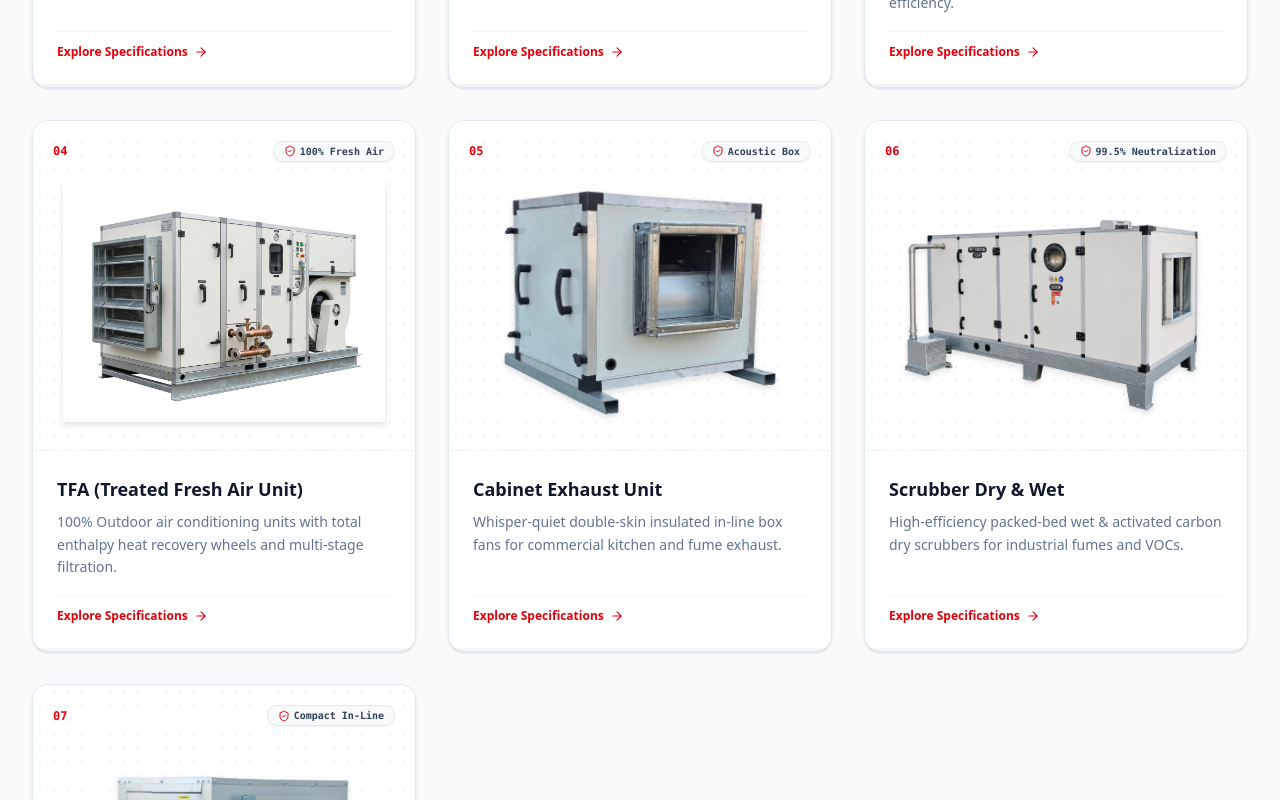
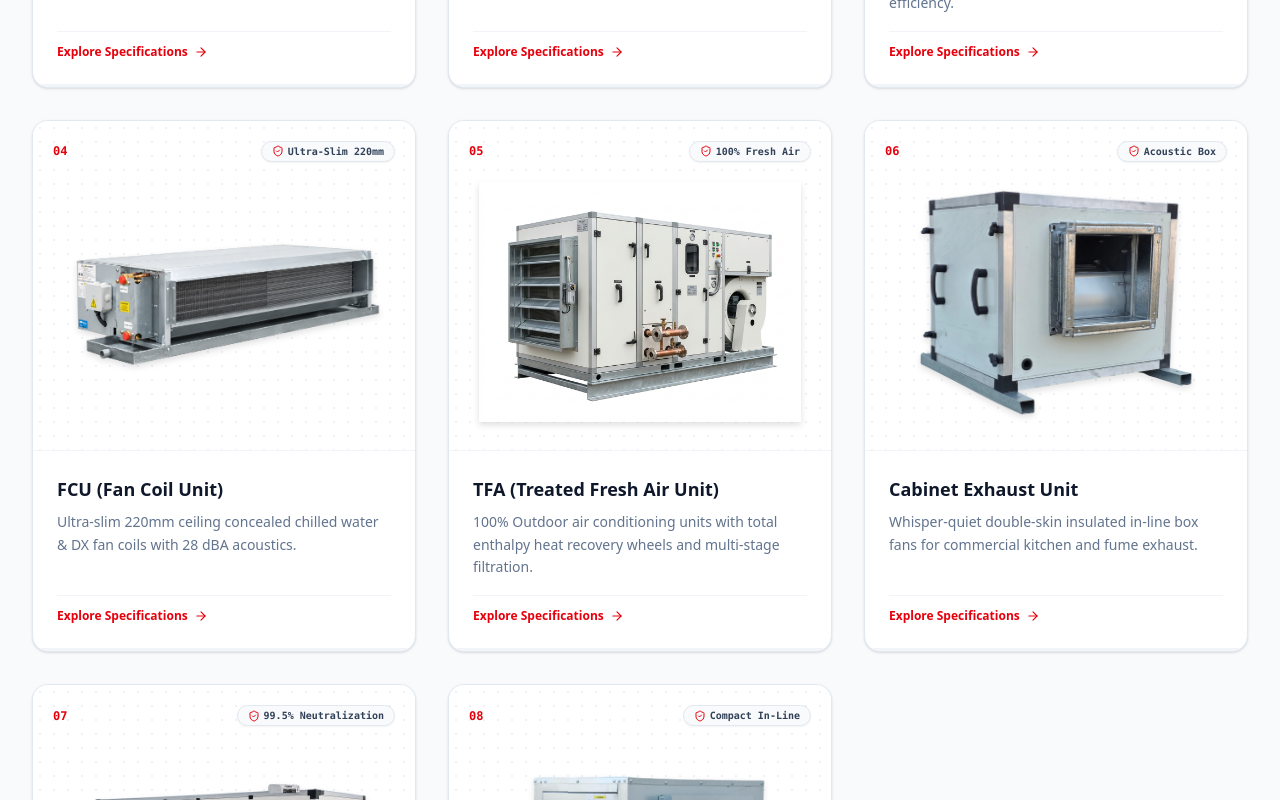
Before and after one commit to Lagectus/eurocon-llp-steelgrey, a Next.js app: page / in a window 1280 px wide. Shown: the part 2600-3400 px from the top of the page. Built offline with nearby package versions, Linux system fonts and the light colour scheme.

Commit message:
feat: update product catalog to exact 8 core products including FCU

```diff
--- a/src/app/layout.tsx
+++ b/src/app/layout.tsx
@@ -26,6 +26,7 @@ export const metadata: Metadata = {
   keywords: [
     "Eurocon System LLP",
     "Air Handling Unit (AHU)",
+    "Fan Coil Unit (FCU)",
     "Industrial Air Washer",
     "TFA Treated Fresh Air Unit",
     "Fan Section",
--- a/src/app/products/[slug]/page.tsx
+++ b/src/app/products/[slug]/page.tsx
@@ -548,6 +548,8 @@ export default function ProductDetailPage({ params }: ProductPageProps) {
                           ? AHU_ANGLE_METADATA[showcasePhotoIndex].title
                           : product.slug === "airwashers"
                           ? "Industrial Airwasher Unit — High-Saturation Evaporative Cooling System"
+                          : product.slug === "fcu"
+                          ? "FCU (Fan Coil Unit) — Ultra-Slim Ceiling Concealed Chilled Water & DX Series"
                           : product.slug === "tfa"
                           ? "TFA (Treated Fresh Air Unit) — 100% Fresh Air & Energy Recovery DOAS"
                           : `${product.name} — Industrial Build Specification`}
@@ -559,6 +561,8 @@ export default function ProductDetailPage({ params }: ProductPageProps) {
                         ? AHU_ANGLE_METADATA[showcasePhotoIndex].badge
                         : product.slug === "airwashers"
                         ? "90% Saturation / Celdek 5090"
+                        : product.slug === "fcu"
+                        ? "Ultra-Slim 220mm / 28 dBA"
                         : product.slug === "tfa"
                         ? "100% Fresh Air / Enthalpy Wheel"
                         : product.heroBadge || "EUROCON OEM"}
--- a/src/components/layout/Footer.tsx
+++ b/src/components/layout/Footer.tsx
@@ -99,6 +99,11 @@ export default function Footer() {
                 </Link>
               </li>
               <li>
+                <Link href="/products/fcu" className="hover:text-red-400 transition-colors">
+                  Fan Coil Unit (FCU)
+                </Link>
+              </li>
+              <li>
                 <Link href="/products/tfa" className="hover:text-red-400 transition-colors">
                   TFA (Treated Fresh Air)
                 </Link>
--- a/src/components/layout/MobileMenu.tsx
+++ b/src/components/layout/MobileMenu.tsx
@@ -93,7 +93,7 @@ export default function MobileMenu({
                     onClick={onClose}
                     className="text-[11px] font-bold text-red-600 hover:text-red-700 flex items-center gap-0.5"
                   >
-                    <span>All (7)</span>
+                    <span>All (8)</span>
                     <ChevronRight className="w-3 h-3" />
                   </Link>
                 </div>
--- a/src/components/layout/Navbar.tsx
+++ b/src/components/layout/Navbar.tsx
@@ -66,6 +66,7 @@ export default function Navbar({
     "fan-section": <Fan className="w-5 h-5 text-red-600" />,
     airwashers: <Droplets className="w-5 h-5 text-[#1B2A6B]" />,
     ahu: <Layers className="w-5 h-5 text-red-500" />,
+    fcu: <Wind className="w-5 h-5 text-teal-600" />,
     tfa: <Wind className="w-5 h-5 text-emerald-600" />,
     "cabinet-exhaust-unit": <Box className="w-5 h-5 text-amber-500" />,
     "scrubber-systems": <Filter className="w-5 h-5 text-purple-600" />,
@@ -173,7 +174,7 @@ export default function Navbar({
                       EUROCON ENGINEERED PRODUCT LINES
                     </span>
                     <span className="text-[10px] font-mono px-2 py-0.5 rounded-full bg-red-50 text-red-600 font-semibold border border-red-100">
-                      7 CORE SERIES
+                      8 CORE SERIES
                     </span>
                   </div>
 
--- a/src/components/sections/CompactProducts.tsx
+++ b/src/components/sections/CompactProducts.tsx
@@ -43,8 +43,18 @@ export default function CompactProducts({}: CompactProductsProps = {}) {
       image: "/images/products/AHU.png",
     },
     {
+      id: "prod-fcu",
+      num: "04",
+      name: "FCU (Fan Coil Unit)",
+      tagline: "Ultra-slim 220mm ceiling concealed chilled water & DX fan coils with 28 dBA acoustics.",
+      schematicType: "fcu" as const,
+      badge: "Ultra-Slim 220mm",
+      href: "/products/fcu",
+      image: "/images/products/FCU-(fancoilunit).png",
+    },
+    {
       id: "prod-tfa",
-      num: "04",
+      num: "05",
       name: "TFA (Treated Fresh Air Unit)",
       tagline: "100% Outdoor air conditioning units with total enthalpy heat recovery wheels and multi-stage filtration.",
       schematicType: "ahu" as const,
@@ -54,7 +64,7 @@ export default function CompactProducts({}: CompactProductsProps = {}) {
     },
     {
       id: "prod-cabinet-exhaust",
-      num: "05",
+      num: "06",
       name: "Cabinet Exhaust Unit",
       tagline: "Whisper-quiet double-skin insulated in-line box fans for commercial kitchen and fume exhaust.",
       schematicType: "cabinetexhaust" as const,
@@ -64,7 +74,7 @@ export default function CompactProducts({}: CompactProductsProps = {}) {
     },
     {
       id: "prod-scrubber-systems",
-      num: "06",
+      num: "07",
       name: "Scrubber Dry & Wet",
       tagline: "High-efficiency packed-bed wet & activated carbon dry scrubbers for industrial fumes and VOCs.",
       schematicType: "scrubber" as const,
@@ -74,7 +84,7 @@ export default function CompactProducts({}: CompactProductsProps = {}) {
     },
     {
       id: "prod-cabinet-inline-unit",
-      num: "07",
+      num: "08",
       name: "Cabinet Inline Unit",
       tagline: "Galvanized double-skin acoustic in-line fans engineered for low-noise false ceiling duct ventilation.",
       schematicType: "inline" as const,
--- a/src/data/euroconData.ts
+++ b/src/data/euroconData.ts
@@ -235,6 +235,65 @@ export const PRODUCTS_DATA: Product[] = [
       { title: "Fan Technology", description: "Direct-drive EC motor plug fan array or belt-driven backward inclined DIDW blower.", badge: "EC / Plug" },
       { title: "Coil Metallurgy", description: "Copper/Aluminum, Hydrophilic coated fins, or full Copper-Copper for corrosive environments.", badge: "AHRI Certified" },
       { title: "Airflow Monitoring", description: "Factory-calibrated differential pressure transmitters for automated VAV CFM feedback.", badge: "Smart VAV" }
+    ]
+  },
+  {
+    id: "prod-fcu",
+    slug: "fcu",
+    aliases: ["fan-coil-unit", "fan-coil-units", "ceiling-fcu", "concealed-fcu", "cassette-fcu"],
+    name: "FCU (Fan Coil Unit)",
+    category: "Air Handling Solutions",
+    subCategory: "Ceiling Concealed & Cassette Series",
+    tagline: "Ultra-slim, whisper-quiet ceiling concealed chilled water & DX fan coil units.",
+    shortDescription: "Low-profile ceiling-concealed and cassette Fan Coil Units (FCU) engineered with multi-speed or EC brushless motors, hydrophilic-finned copper coils, and sloped condensation drain trays.",
+    fullDescription: "EUROCON Fan Coil Units (FCU) are precision-engineered for zonal climate control in commercial offices, luxury hotels, hospital patient rooms, and residential towers. Featuring an ultra-slim chassis (as low as 220mm height) that easily fits tight ceiling voids, low-noise dynamically balanced multi-blade blowers, and high-efficiency copper tube heat exchangers with hydrophilic coated fins.",
+    heroBadge: "Ultra-Slim 220mm Profile & 28 dBA",
+    image: "/images/products/FCU-(fancoilunit).png",
+    gallery: [
+      "/images/products/FCU-(fancoilunit).png"
+    ],
+    schematicSvgType: "fcu",
+    specs: {
+      airflowRange: "200 to 3,000 CFM (340 to 5,100 m³/h)",
+      staticPressure: "ESP 30 Pa (Standard) to 180 Pa (High Static Pressure Series)",
+      coolingCapacity: "0.5 TR to 7.5 TR (1.8 kW to 26 kW)",
+      coilSpecs: "2-Row / 3-Row / 4-Row Seamless Copper Tubes + Hydrophilic Corrugated Fins",
+      noiseLevel: "28 dBA to 42 dBA (Ultra-Quiet Performance)",
+      driveType: "Direct Drive with 3-Speed PSC Motor or Continuous 0-10V EC Motor",
+      motorRating: "35 W to 450 W (Energy Efficient Brushless DC / PSC)",
+      operatingTemp: "Chilled Water 4°C - 12°C / Hot Water up to 80°C",
+      standards: ["AHRI 440", "Eurovent Certified Performance", "CE Compliance", "ISO 9001:2015"]
+    },
+    keyFeatures: [
+      "Ultra-compact slim chassis height starting at just 220mm, ideal for restricted false ceiling heights",
+      "High-efficiency seamless copper tubes mechanically expanded into hydrophilic corrugated aluminum fins",
+      "One-piece deep-drawn galvanized steel drain pan insulated with 6mm closed-cell PE foam for zero condensation",
+      "Dynamically balanced wide-diameter forward-curved galvanized DIDW centrifugal impellers",
+      "Choice of 3-Speed PSC motor or high-efficiency Electronically Commutated (EC) brushless DC motor",
+      "Washable nylon / synthetic fiber pre-filter easily removable from bottom or rear access tracks"
+    ],
+    applications: [
+      "Premium Hotel Guest Rooms & Luxury Resort Suites",
+      "Commercial IT Offices, Executive Cabins & Conference Rooms",
+      "Hospital Patient Wards & Consultation Chambers",
+      "High-End Residential Apartments & Condominiums",
+      "Retail Showrooms & Boutique Commercial Stores"
+    ],
+    aerodynamicHighlights: [
+      {
+        title: "Acoustic Impeller Casing",
+        description: "Dual-inlet scroll housing engineered with optimized cutoff angle suppresses blade-pass noise down to a library-quiet 28 dBA."
+      },
+      {
+        title: "Hydrophilic Coil Heat Transfer",
+        description: "Hydrophilic blue coating prevents water bridge droplet formation between fins, ensuring uninterrupted airflow and maximum heat exchange."
+      }
+    ],
+    customOptions: [
+      { title: "System Type", description: "2-Pipe Cooling / Heating or 4-Pipe Independent Simultaneous System.", badge: "2-Pipe / 4-Pipe" },
+      { title: "Static Pressure Range", description: "Low Static (12-30 Pa) for direct discharge or High Static (50-180 Pa) for ducted distribution.", badge: "High ESP" },
+      { title: "Motor Option", description: "Standard 3-Speed PSC Motor or Smart 0-10V Modulating EC Brushless Motor.", badge: "EC Brushless" },
+      { title: "Control Valve Integration", description: "Factory-fitted 2-way or 3-way motorized modulating valve package with smart thermostat.", badge: "Smart BMS" }
     ]
   },
   {
@@ -959,6 +1018,16 @@ export const CORE_EUROCON_NAV_PRODUCTS = [
     badge: "AHRI 410 / EN 1886"
   },
   {
+    name: "FCU (Fan Coil Unit)",
+    slug: "fcu",
+    shortName: "FCU",
+    category: "Ceiling Concealed",
+    desc: "Ultra-slim 220mm chilled water & DX fan coils with 28 dBA acoustics",
+    href: "/products/fcu",
+    schematicSvgType: "fcu" as const,
+    badge: "Ultra-Slim 220mm"
+  },
+  {
     name: "TFA (Treated Fresh Air Unit)",
     slug: "tfa",
     shortName: "TFA Unit",
```
Also changed, not shown: src/app/products/page.tsx (+4 -3 lines), public/images/products/FCU-(fancoilunit).png (added).
